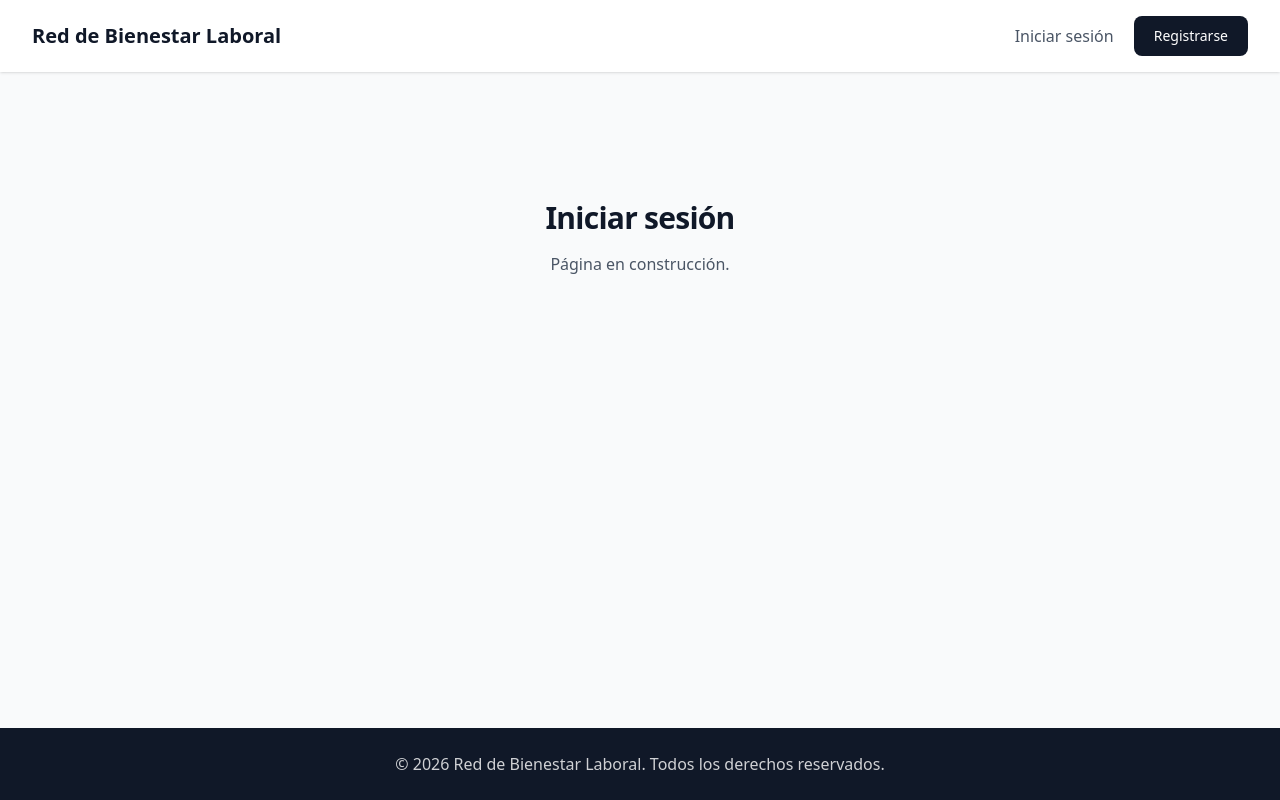
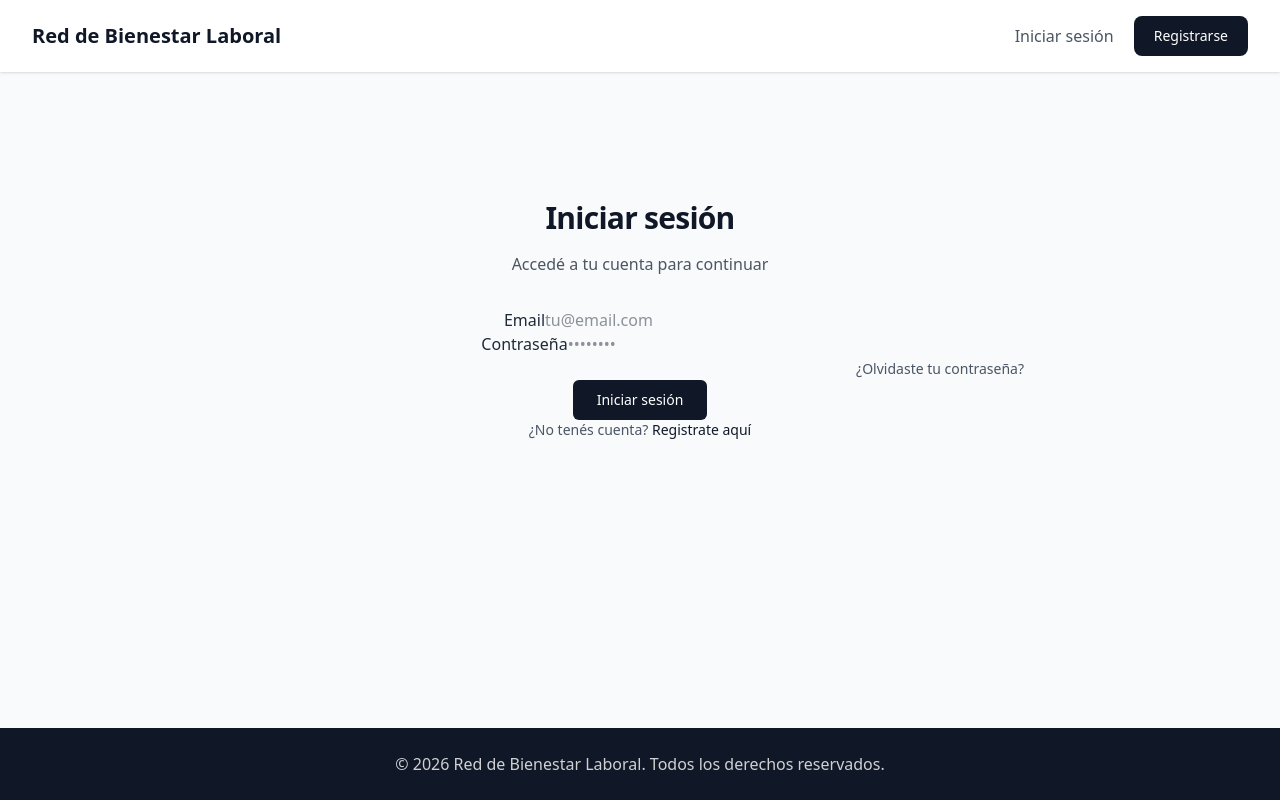
Before and after one commit to No-Country-simulation/S04-26-Equipo-02-Web-App-Development, a React (Vite) app in the folder frontend/: page /login in a window 1280 px wide. Built offline with nearby package versions, Linux system fonts and the light colour scheme; no server answers.

Commit message:
feat: implementar página de login con React Hook Form y Zod

```diff
--- a/frontend/src/pages/Login.tsx
+++ b/frontend/src/pages/Login.tsx
@@ -1,5 +1,50 @@
-// TODO: Implementar login con backend
+import { useState } from 'react';
+import { useForm } from 'react-hook-form';
+import { zodResolver } from '@hookform/resolvers/zod';
+import { Link } from 'react-router-dom';
+import { loginSchema, type LoginFormData } from '../lib/schemas';
+import { FormField } from '../components/FormField';
+// import api from '../api/axios'; // Descomentar cuando el backend esté listo
+// import { useAuth } from '../hooks/useAuth'; // Descomentar cuando el backend esté listo
+
 export function Login() {
+  const [isSubmitting, setIsSubmitting] = useState(false);
+  const [submitError, setSubmitError] = useState<string | null>(null);
+  // const { login } = useAuth(); // Descomentar cuando el backend esté listo
+  // const navigate = useNavigate(); // Descomentar cuando el backend esté listo
+
+  const {
+    register,
+    handleSubmit,
+    formState: { errors },
+  } = useForm<LoginFormData>({
+    resolver: zodResolver(loginSchema),
+    defaultValues: {
+      email: '',
+      password: '',
+    },
+  });
+
+  const onSubmit = async (data: LoginFormData) => {
+    setIsSubmitting(true);
+    setSubmitError(null);
+
+    try {
+      // TODO: Descomentar cuando el backend esté listo
+      // await login({ email: data.email, password: data.password });
+      // navigate('/dashboard');
+
+      // SIMULACIÓN - Eliminar cuando conectes el backend
+      console.log('📤 Datos enviados al backend:', data);
+      alert('Login simulado - conectar con backend cuando esté listo');
+      setIsSubmitting(false);
+    } catch (err) {
+      console.error('Error en login:', err);
+      setSubmitError('Email o contraseña incorrectos');
+      setIsSubmitting(false);
+    }
+  };
+
   return (
     <div className="container-main py-24 lg:py-32">
       <div className="container-center">
@@ -7,8 +52,55 @@ export function Login() {
           Iniciar sesión
         </h1>
         <p className="mt-4 text-gray-600">
-          Página en construcción.
+          Accedé a tu cuenta para continuar
         </p>
+
+        <form onSubmit={handleSubmit(onSubmit)} className="auth-form mt-8">
+          {submitError && (
+            <div className="bg-red-50 text-red-600 px-4 py-3 rounded-md text-sm">
+              {submitError}
+            </div>
+          )}
+
+          <FormField
+            label="Email"
+            type="email"
+            placeholder="tu@email.com"
+            register={register('email')}
+            error={errors.email?.message}
+            disabled={isSubmitting}
+          />
+
+          <FormField
+            label="Contraseña"
+            type="password"
+            placeholder="••••••••"
+            register={register('password')}
+            error={errors.password?.message}
+            disabled={isSubmitting}
+          />
+
+          <div className="text-right">
+            <Link to="/forgot-password" className="text-sm text-gray-600 hover:text-gray-900 hover:underline">
+              ¿Olvidaste tu contraseña?
+            </Link>
+          </div>
+
+          <button
+            type="submit"
+            className="btn-primary"
+            disabled={isSubmitting}
+          >
+            {isSubmitting ? 'Iniciando sesión...' : 'Iniciar sesión'}
+          </button>
+
+          <p className="text-center text-sm text-gray-600">
+            ¿No tenés cuenta?{' '}
+            <Link to="/register" className="text-gray-900 font-medium hover:underline">
+              Registrate aquí
+            </Link>
+          </p>
+        </form>
       </div>
     </div>
   );
```
